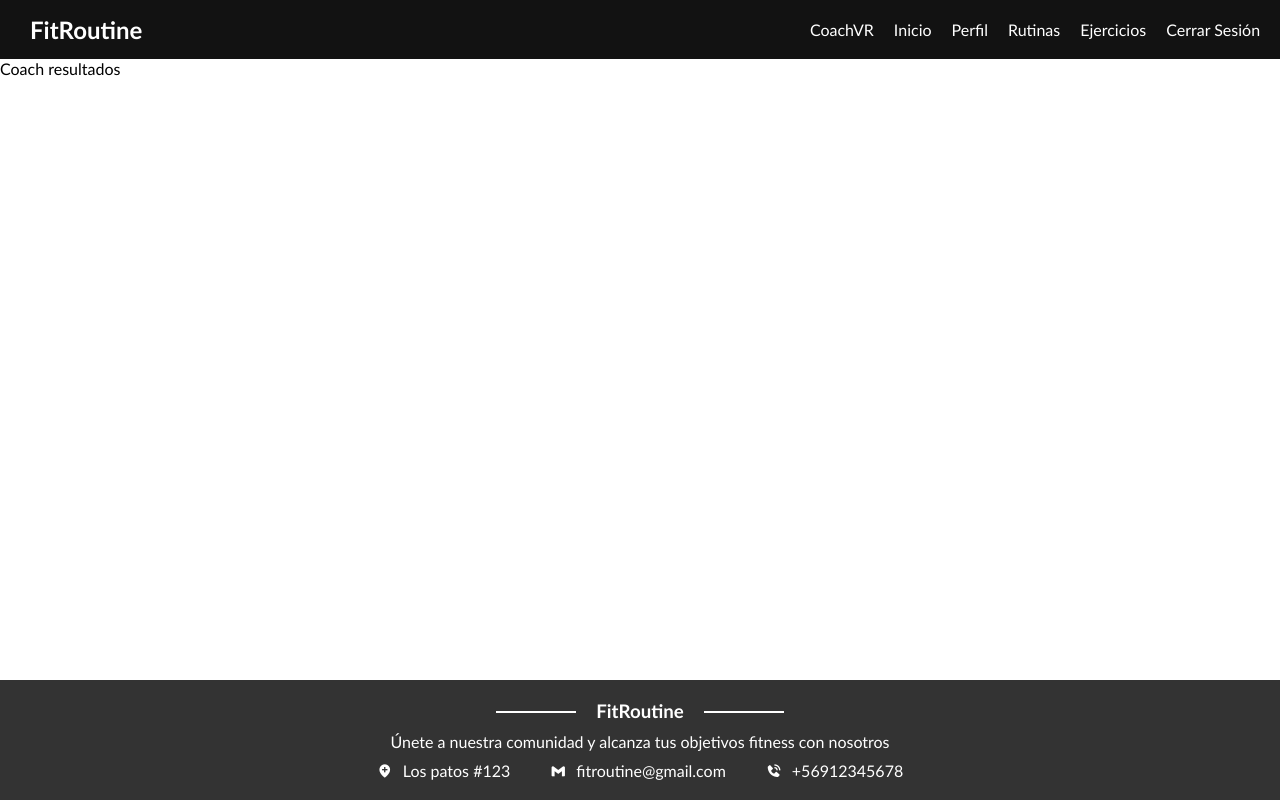
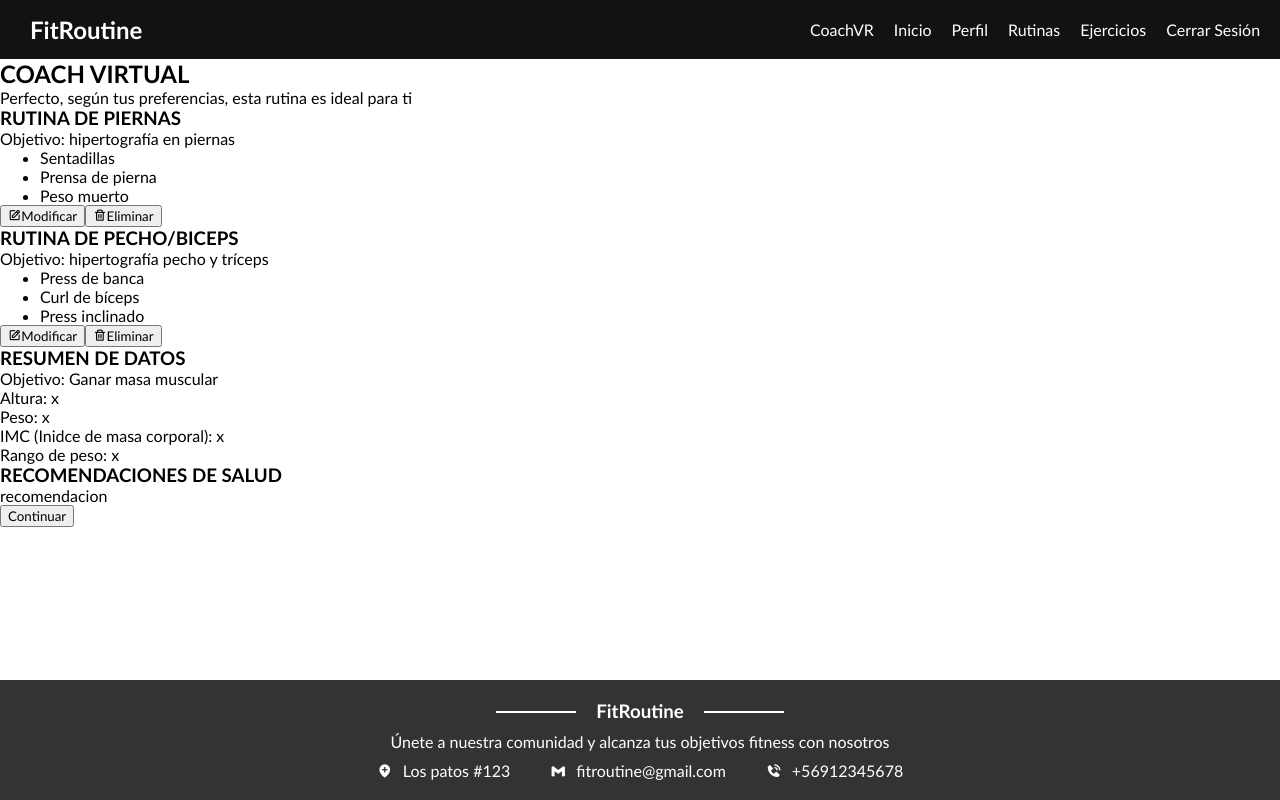
Before and after one commit to rbncode/Avance-FitRoutine, a Vue app: page /CoachResultado in a window 1280 px wide. Built offline with nearby package versions, Linux system fonts and the light colour scheme.

Commit message:
feat(Coach): actualizar vista CoachResultado
Se actualizo la estructura de template en la vista `CoachResultadoView.vue`.

```diff
--- a/src/views/coach/CoachResultadoView.vue
+++ b/src/views/coach/CoachResultadoView.vue
@@ -1,3 +1,59 @@
 <template>
-    <p>Coach resultados</p>
-</template>
+
+    <main class="coach-container">
+        <div class="contenedor-principal">
+          <div class="coach-virtual">
+            <div class="mensaje-inicial">
+              <h2>COACH VIRTUAL</h2>
+              <p>Perfecto, según tus preferencias, esta rutina es ideal para ti</p>
+            </div>
+
+            <!-- Rutinas Recomendadas -->
+            <div class="rutinas">
+              <div class="rutina">
+                <h3>RUTINA DE PIERNAS</h3>
+                <p>Objetivo: hipertografía en piernas</p>
+                <ul>
+                  <li>Sentadillas</li>
+                  <li>Prensa de pierna</li>
+                  <li>Peso muerto</li>
+                </ul>
+                <button class="btn editar"><i class='bx bx-edit'></i>Modificar</button>
+                <button class="btn eliminar"><i class='bx bx-trash'></i>Eliminar</button>
+              </div>
+
+              <div class="rutina">
+                <h3>RUTINA DE PECHO/BICEPS</h3>
+                <p>Objetivo: hipertografía pecho y tríceps</p>
+                <ul>
+                  <li>Press de banca</li>
+                  <li>Curl de bíceps</li>
+                  <li>Press inclinado</li>
+                </ul>
+                <button class="btn editar"><i class='bx bx-edit'></i>Modificar</button>
+                <button class="btn eliminar"><i class='bx bx-trash'></i>Eliminar</button>
+              </div>
+            </div>
+
+            <!-- Resumen de datos -->
+            <div class="resumen-datos">
+              <h3>RESUMEN DE DATOS</h3>
+              <p>Objetivo: <span class="destacar">Ganar masa muscular</span></p>
+              <p>Altura: <span class="destacar">x</span></p>
+              <p>Peso: <span class="destacar">x</span></p>
+              <p>IMC (Inidce de masa corporal): <span class="destacar">x</span></p>
+              <p>Rango de peso: <span class="destacar">x</span></p>
+            </div>
+
+            <!-- Recomendaciones de Salud -->
+            <div class="recomendaciones-salud">
+              <h3>RECOMENDACIONES DE SALUD</h3>
+              <p>recomendacion</p>
+            </div>
+          </div>
+          <div class="centrar">
+            <button class="boton-continuar">Continuar</button>
+          </div>
+        </div>
+    </main>
+  </template>
```
